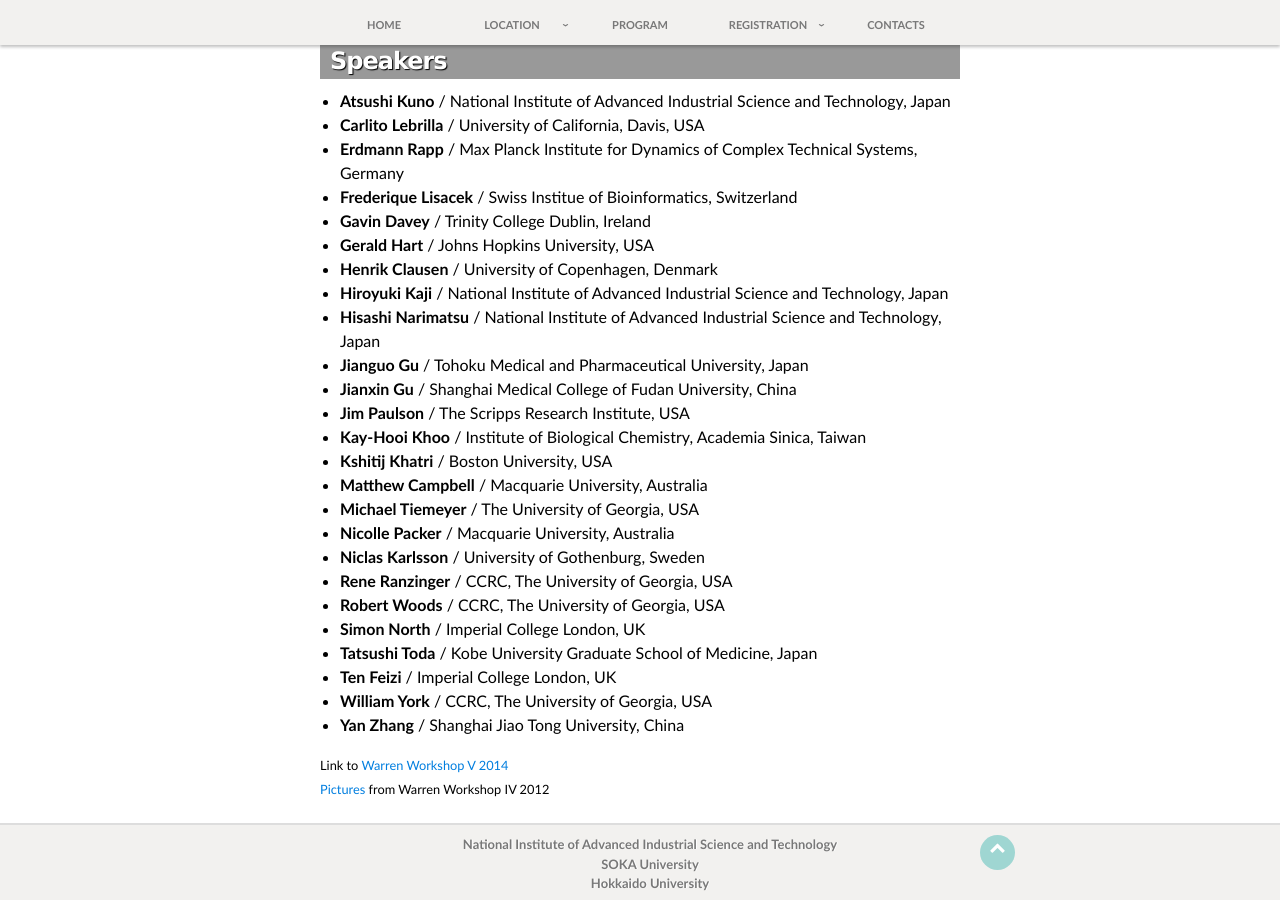
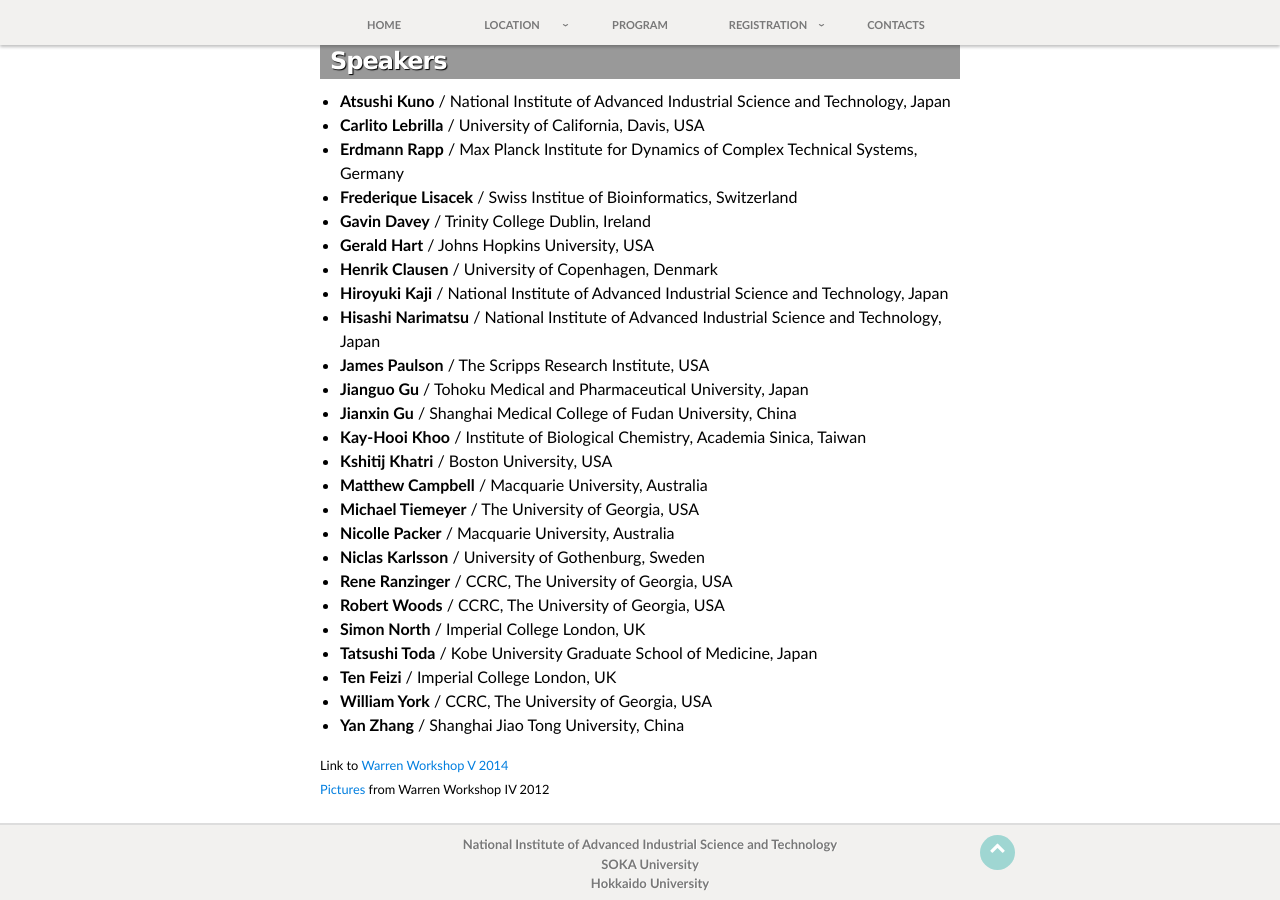
Before and after one commit to yamazakiM/test_warren2016, a Jekyll site: the page built from index.md, in a window 1280 px wide and 900 px high, scrolled down 815 px. Built offline with Jekyll 4.4.1, drawn with Linux system fonts in a browser that asks for light colours; nearby versions of some CDN libraries; library files that are not in the unit come from our copies.

Commit message:
Update index.md

```diff
--- a/index.md
+++ b/index.md
@@ -28,9 +28,9 @@
 <li><strong>Henrik Clausen</strong> / University of Copenhagen, Denmark</li>
 <li><strong>Hiroyuki Kaji</strong> / National Institute of Advanced Industrial Science and Technology, Japan</li>
 <li><strong>Hisashi Narimatsu</strong> / National Institute of Advanced Industrial Science and Technology, Japan</li>
+<li><strong>James Paulson</strong> / The Scripps Research Institute, USA</li>
 <li><strong>Jianguo Gu</strong> / Tohoku Medical and Pharmaceutical University, Japan</li>
 <li><strong>Jianxin Gu</strong> / Shanghai Medical College of Fudan University, China</li>
-<li><strong>Jim Paulson</strong> / The Scripps Research Institute, USA</li>
 <li><strong>Kay-Hooi Khoo</strong> / Institute of Biological Chemistry, Academia Sinica, Taiwan  </li>
 <li><strong>Kshitij Khatri</strong> / Boston University, USA </li>
 <li><strong>Matthew Campbell</strong> / Macquarie University, Australia</li>
```
